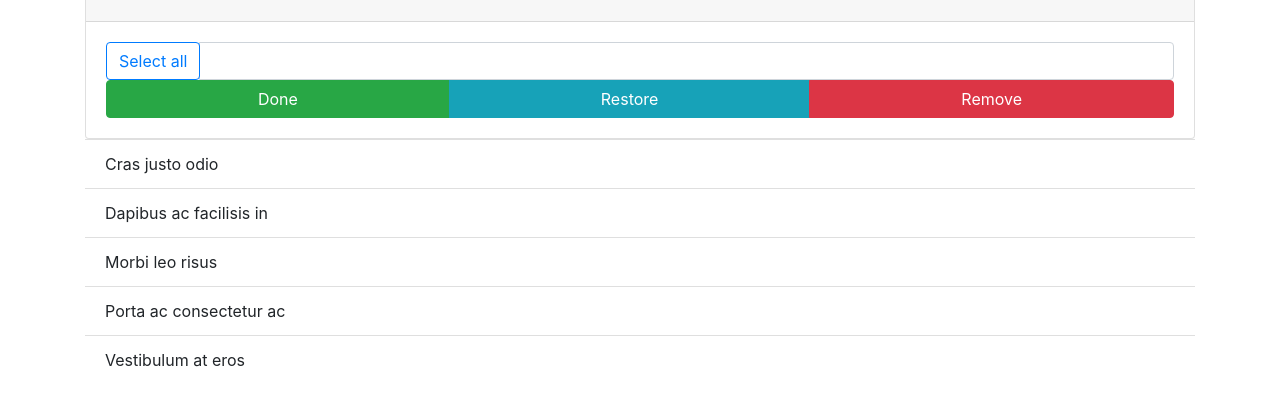
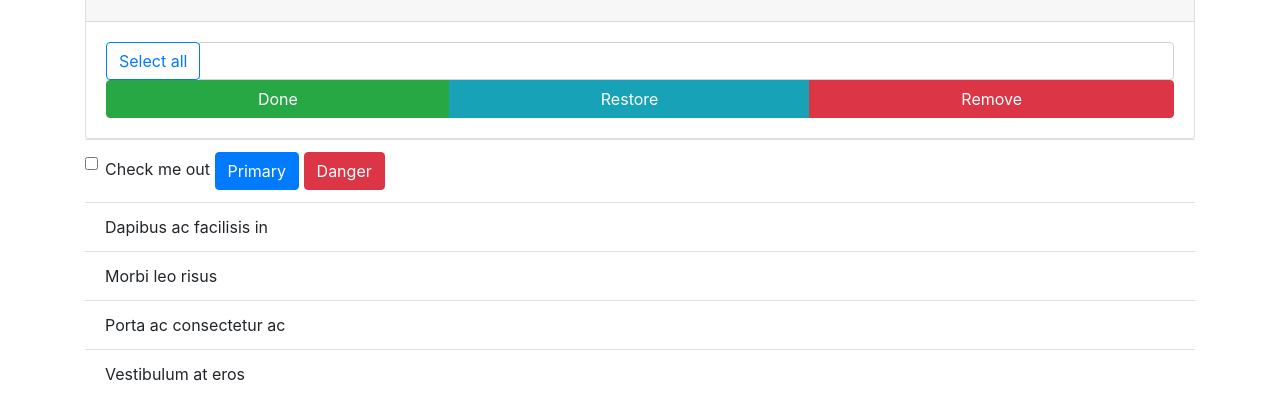
Before and after one commit to bambooka/todo_application, a plain HTML site: page index.html in a window 1280 px wide. Shown: the part 45-464 px from the top of the page. Drawn offline with nearby package versions, Linux system fonts and the light colour scheme; files that its build step writes are made by us from their sources; a script that the page names is missing.

Commit message:
add checkbox

```diff
--- a/index.html
+++ b/index.html
@@ -33,7 +33,14 @@
 		</div>
 
 		<ul class="list-group list-group-flush" id='list'>
-			<li class="list-group-item">Cras justo odio</li>
+			<div>
+			<li class="list-group-item">
+				<input type="checkbox" class="form-check-input" id="exampleCheck1">
+				<label class="form-check-label" for="exampleCheck1">Check me out</label>
+				<button type="button" class="btn btn-primary">Primary</button>
+				<button type="button" class="btn btn-danger">Danger</button>
+			</div>
+			</li>
 			<li class="list-group-item">Dapibus ac facilisis in</li>
 			<li class="list-group-item">Morbi leo risus</li>
 			<li class="list-group-item">Porta ac consectetur ac</li>
```
